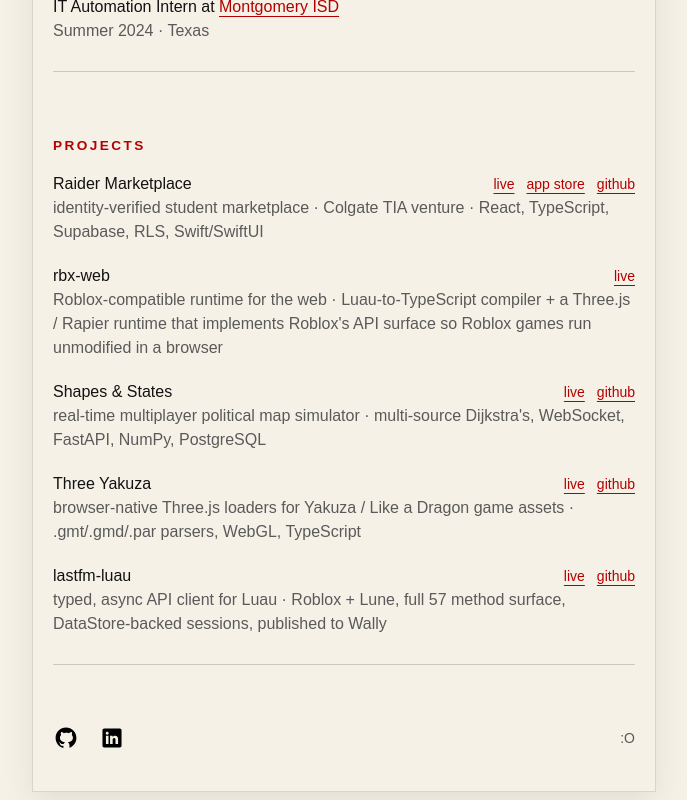
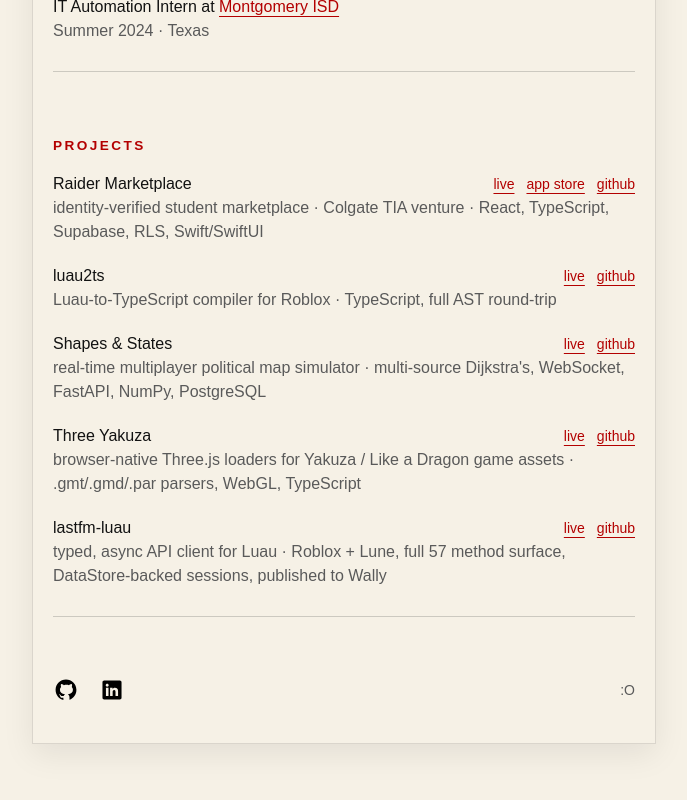
Before and after one commit to tonybolivar/personal-website, a Next.js app: page / in a window 1280 px wide. Shown: the part 849-1649 px from the top of the page, without its empty margins (296-983 px from the left). After the commit the page ends 1601 px from the top, so only its background shows below. Built offline with nearby package versions, Linux system fonts and the light colour scheme; a web font is replaced by a local one.

Commit message:
Swap rbx-web for luau2ts in projects

```diff
--- a/app/page.tsx
+++ b/app/page.tsx
@@ -61,9 +61,10 @@
     github: "https://github.com/Raider-Marketplace",
   },
   {
-    name: "rbx-web",
-    meta: "Roblox-compatible runtime for the web · Luau-to-TypeScript compiler + a Three.js / Rapier runtime that implements Roblox's API surface so Roblox games run unmodified in a browser",
-    live: "https://rbx-web.vercel.app",
+    name: "luau2ts",
+    meta: "Luau-to-TypeScript compiler for Roblox · TypeScript, full AST round-trip",
+    live: "https://luau2ts.com",
+    github: "https://github.com/Luau2TS/luau2ts",
   },
   {
     name: "Shapes & States",
```
